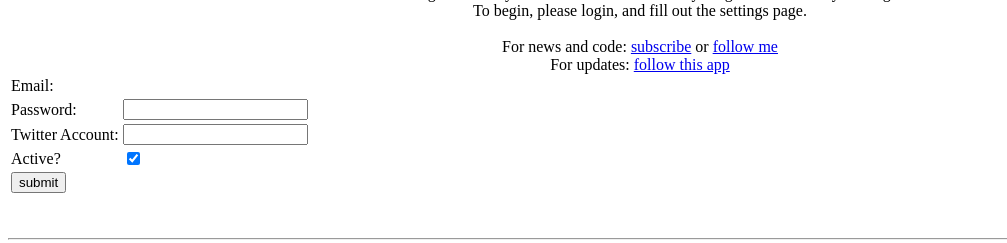
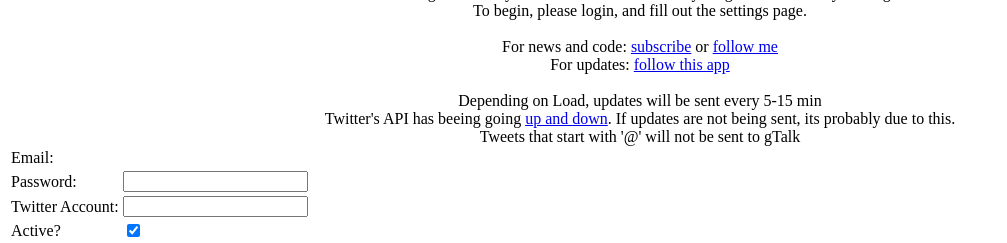
Before and after one commit to broderboy/gpowered, a Python web app: template gpowered/appengine/twitter2gTalk/templates/settings.html in a window 1280 px wide. Shown: the part 396-639 px from the top of the page, without its empty margins (0-1007 px from the left). Run offline with Jinja, Linux system fonts and the light colour scheme; the template is opened without the code that fills it, so the values that code supplies are empty.

Commit message:
added some text on the front page

```diff
--- a/gpowered/appengine/twitter2gTalk/templates/base.html
+++ b/gpowered/appengine/twitter2gTalk/templates/base.html
@@ -17,6 +17,12 @@
     	For news and code: <a href="http://gpowered.net">subscribe</a> or <a href="http://www.twitter.com/broderboy">follow me</a><br/>
     	For updates: <a href="http://www.twitter.com/twit2gtalk">follow this app</a>
     	</div>
+    	<br />
+    	<div align="center">
+    	Depending on Load, updates will be sent every 5-15 min<br />
+    	Twitter's API has beeing going <a href="http://istwitterdown.com/">up and down</a>. If updates are not being sent, its probably due to this.<br />
+    	Tweets that start with '@' will not be sent to gTalk
+    	</div>
     	{% endblock %}
 		{% block content %}{% endblock %}
 		{% block footer %}
```
